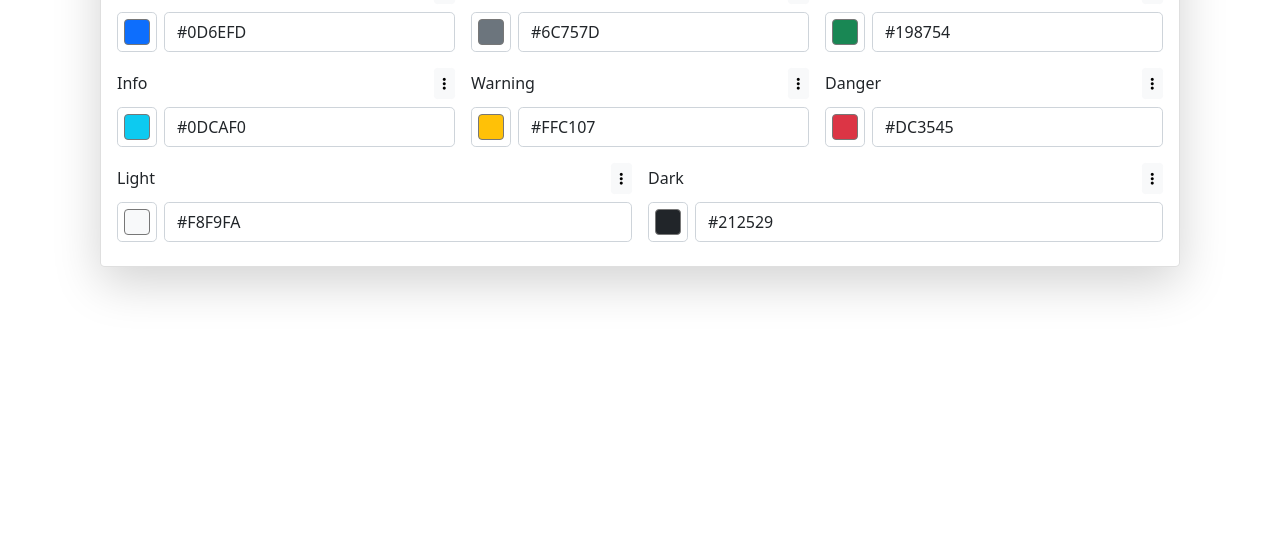
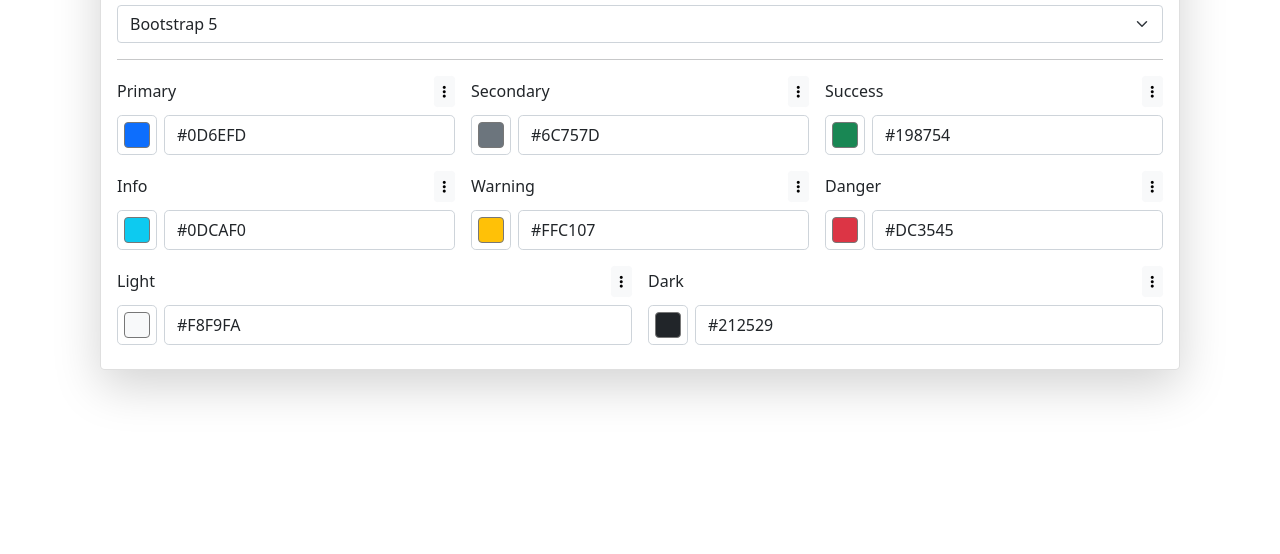
Before and after one commit to computergnome99/bs-recolor, a website: page index.html in a window 1280 px wide. Shown: the part 246-800 px from the top of the page. Drawn offline with nearby package versions, Linux system fonts and the light colour scheme.

Commit message:
added bs-version dropdown

```diff
--- a/index.html
+++ b/index.html
@@ -21,6 +21,13 @@
                 <h2>Bootstrap Colors</h2>
                 <button class="btn btn-light"><i class="fas fa-rotate-right"></i></button>
             </div>
+            <label class="form-label" for="bs-version">Bootstrap Version:</label>
+            <select class="form-select" name="bs-version">
+                <option value="5">Bootstrap 5</option>
+                <option value="4">Bootstrap 4</option>
+                <option value="3">Bootstrap 3</option>
+            </select>
+            <hr>
             <form id="parentNode" class="d-flex flex-wrap gap-3 needs-validation justify-content-between" novalidate>
 
                 <div id="templateNode" class="d-flex flex-column flex-grow-1 flex-shrink-0">
```
